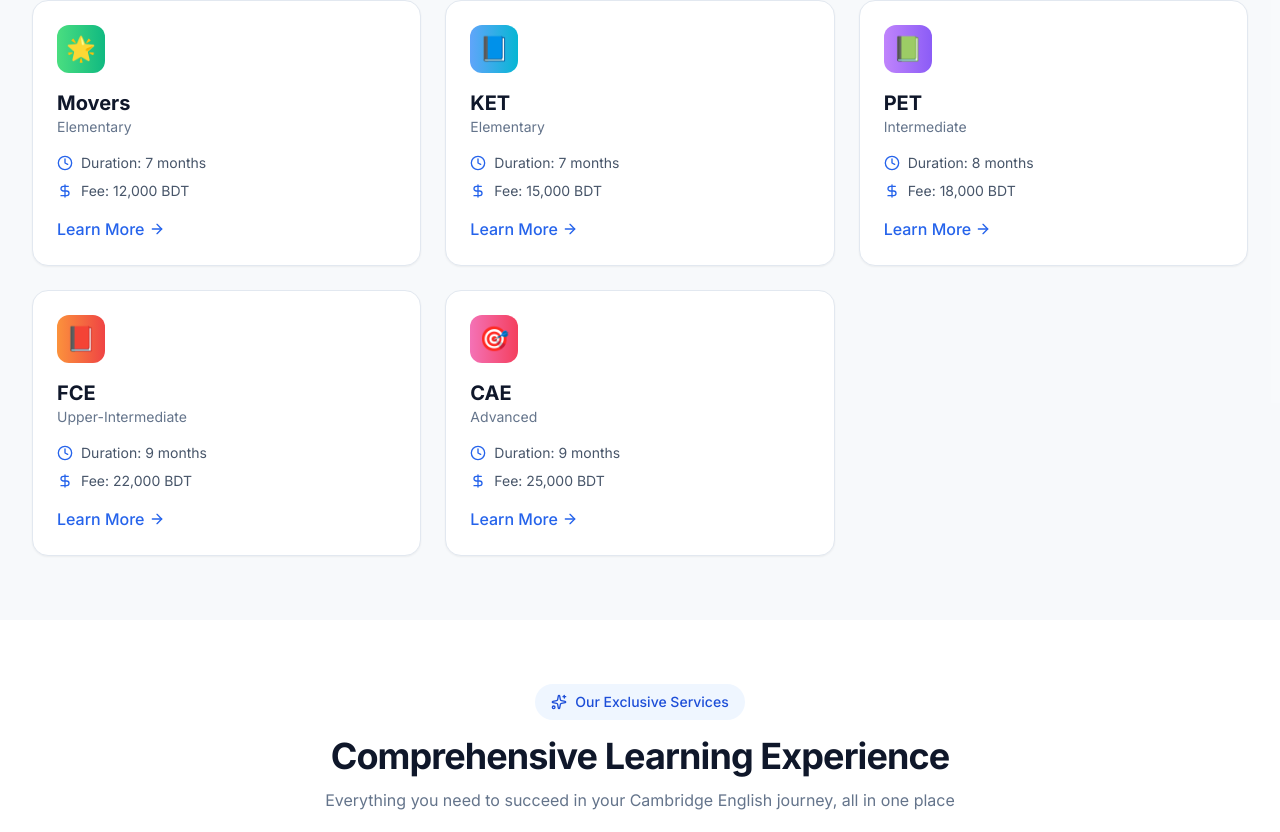
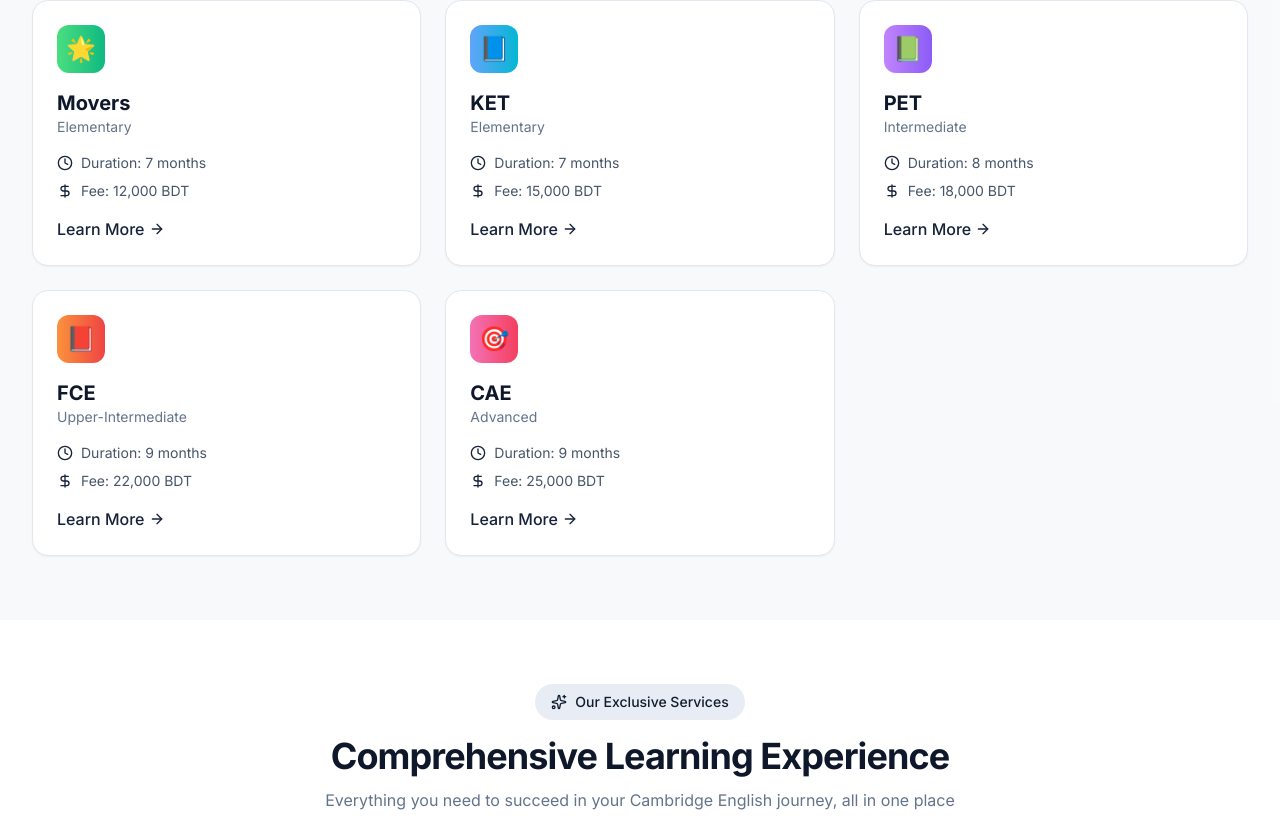
Before and after one commit to asiflimondev/beyond-the-syllabus-lms, a React (Vite) app in the folder frontend/: page / in a window 1280 px wide. Shown: the part 868-1700 px from the top of the page. Built offline with nearby package versions, Linux system fonts and the light colour scheme; no server answers.

Commit message:
color palette change

```diff
--- /dev/null
+++ b/frontend/src/hooks/useScrollAnimation.ts
@@ -0,0 +1,34 @@
+import { useEffect, useRef, useState } from 'react';
+
+export const useScrollAnimation = () => {
+  const [isVisible, setIsVisible] = useState(false);
+  const ref = useRef<HTMLDivElement>(null);
+
+  useEffect(() => {
+    const observer = new IntersectionObserver(
+      ([entry]) => {
+        if (entry.isIntersecting) {
+          setIsVisible(true);
+          observer.unobserve(entry.target);
+        }
+      },
+      {
+        threshold: 0.1,
+        rootMargin: '0px 0px -50px 0px',
+      }
+    );
+
+    const currentRef = ref.current;
+    if (currentRef) {
+      observer.observe(currentRef);
+    }
+
+    return () => {
+      if (currentRef) {
+        observer.unobserve(currentRef);
+      }
+    };
+  }, []);
+
+  return { ref, isVisible };
+};
--- a/frontend/src/index.css
+++ b/frontend/src/index.css
@@ -6,44 +6,17 @@
 
 @layer base {
   :root {
-    --primary-50: #eff6ff;
-    --primary-100: #dbeafe;
-    --primary-200: #bfdbfe;
-    --primary-300: #93c5fd;
-    --primary-400: #60a5fa;
-    --primary-500: #3b82f6;
-    --primary-600: #2563eb;
-    --primary-700: #1d4ed8;
-    --primary-800: #1e40af;
-    --primary-900: #1e3a5f;
-
-    --gray-50: #f8fafc;
-    --gray-100: #f1f5f9;
-    --gray-200: #e2e8f0;
-    --gray-300: #cbd5e1;
-    --gray-400: #94a3b8;
-    --gray-500: #64748b;
-    --gray-600: #475569;
-    --gray-700: #334155;
-    --gray-800: #1e293b;
-    --gray-900: #0f172a;
-
-    --shadow-sm: 0 1px 2px rgba(0, 0, 0, 0.05);
-    --shadow: 0 1px 3px rgba(0, 0, 0, 0.1);
-    --shadow-md: 0 4px 6px -1px rgba(0, 0, 0, 0.1);
-    --shadow-lg: 0 10px 15px -3px rgba(0, 0, 0, 0.1);
-    --shadow-xl: 0 20px 25px -5px rgba(0, 0, 0, 0.1);
-    --shadow-2xl: 0 25px 50px -12px rgba(0, 0, 0, 0.25);
-
-    --radius-sm: 0.375rem;
-    --radius: 0.5rem;
-    --radius-lg: 0.75rem;
-    --radius-xl: 1rem;
-    --radius-2xl: 1.5rem;
-
-    --transition-fast: 150ms;
-    --transition-base: 250ms;
-    --transition-slow: 350ms;
+    --primary-50: #e8edf5;
+    --primary-100: #d1dbea;
+    --primary-200: #a3b7d5;
+    --primary-300: #7593c0;
+    --primary-400: #476fab;
+    --primary-500: #1a4b96;
+    --primary-600: #152238;
+    --primary-700: #111c2d;
+    --primary-800: #0d1622;
+    --primary-900: #080f17;
+    --primary-950: #04080c;
   }
 
   * {
@@ -61,7 +34,7 @@
   }
 
   ::selection {
-    @apply bg-primary-500/20 text-primary-900;
+    @apply bg-primary-600/20 text-primary-900;
   }
 
   ::-webkit-scrollbar {
@@ -74,34 +47,36 @@
   }
 
   ::-webkit-scrollbar-thumb {
-    @apply bg-gray-300 rounded-full hover:bg-gray-400 transition-colors;
+    @apply bg-primary-400 rounded-full hover:bg-primary-500 transition-colors;
   }
 }
 
 @layer components {
-  /* ========== BUTTONS ========== */
+  /* ==========================================
+     BUTTONS
+     ========================================== */
   .btn {
-    @apply inline-flex items-center justify-center font-medium transition-all duration-200 rounded-xl focus:outline-none focus:ring-2 focus:ring-offset-2 disabled:opacity-50 disabled:cursor-not-allowed;
+    @apply inline-flex items-center justify-center font-medium transition-all duration-300 rounded-xl focus:outline-none focus:ring-2 focus:ring-offset-2 disabled:opacity-50 disabled:cursor-not-allowed;
   }
 
   .btn-primary {
-    @apply btn bg-primary-600 text-white hover:bg-primary-700 focus:ring-primary-500 shadow-sm hover:shadow-md active:scale-[0.98];
+    @apply btn px-6 py-3 bg-primary-600 text-white hover:bg-primary-700 focus:ring-primary-500 shadow-md hover:shadow-lg hover:-translate-y-0.5;
   }
 
   .btn-secondary {
-    @apply btn bg-white text-gray-700 border border-gray-300 hover:bg-gray-50 focus:ring-gray-400 shadow-sm hover:shadow-md active:scale-[0.98];
+    @apply btn px-6 py-3 bg-white text-gray-700 border border-gray-300 hover:bg-gray-50 focus:ring-gray-400 shadow-sm hover:shadow-md hover:-translate-y-0.5;
   }
 
   .btn-ghost {
-    @apply btn text-gray-600 hover:bg-gray-100 hover:text-gray-900 focus:ring-gray-400;
+    @apply btn px-4 py-2 text-gray-600 hover:bg-gray-100 hover:text-gray-900 focus:ring-gray-400;
   }
 
   .btn-danger {
-    @apply btn bg-red-600 text-white hover:bg-red-700 focus:ring-red-500 shadow-sm hover:shadow-md active:scale-[0.98];
+    @apply btn px-6 py-3 bg-red-600 text-white hover:bg-red-700 focus:ring-red-500 shadow-md hover:shadow-lg hover:-translate-y-0.5;
   }
 
   .btn-success {
-    @apply btn bg-green-600 text-white hover:bg-green-700 focus:ring-green-500 shadow-sm hover:shadow-md active:scale-[0.98];
+    @apply btn px-6 py-3 bg-green-600 text-white hover:bg-green-700 focus:ring-green-500 shadow-md hover:shadow-lg hover:-translate-y-0.5;
   }
 
   .btn-sm {
@@ -116,9 +91,11 @@
     @apply px-6 py-3 text-base;
   }
 
-  /* ========== CARDS ========== */
+  /* ==========================================
+     CARDS
+     ========================================== */
   .card {
-    @apply bg-white rounded-xl border border-gray-200 shadow-sm hover:shadow-md transition-shadow duration-200;
+    @apply bg-white rounded-2xl border border-gray-200 shadow-sm hover:shadow-md transition-all duration-300;
   }
 
   .card-header {
@@ -133,9 +110,11 @@
     @apply px-6 py-4 border-t border-gray-200 bg-gray-50/50;
   }
 
-  /* ========== INPUTS ========== */
+  /* ==========================================
+     INPUTS
+     ========================================== */
   .input {
-    @apply w-full px-4 py-2.5 bg-white border border-gray-300 rounded-xl text-gray-900 placeholder:text-gray-400 focus:outline-none focus:ring-2 focus:ring-primary-500 focus:border-transparent transition-all duration-200 disabled:bg-gray-100 disabled:cursor-not-allowed;
+    @apply w-full px-4 py-3 bg-white border border-gray-300 rounded-xl text-gray-900 placeholder:text-gray-400 focus:outline-none focus:ring-2 focus:ring-primary-500 focus:border-transparent transition-all duration-200 disabled:bg-gray-100 disabled:cursor-not-allowed;
   }
 
   .input-error {
@@ -154,7 +133,9 @@
     @apply px-5 py-3 text-base;
   }
 
-  /* ========== LABELS ========== */
+  /* ==========================================
+     LABELS
+     ========================================== */
   .label {
     @apply block text-sm font-medium text-gray-700 mb-1.5;
   }
@@ -164,7 +145,9 @@
     @apply ml-1 text-red-500;
   }
 
-  /* ========== BADGES ========== */
+  /* ==========================================
+     BADGES
+     ========================================== */
   .badge {
     @apply inline-flex items-center px-2.5 py-0.5 rounded-full text-xs font-medium;
   }
@@ -189,9 +172,11 @@
     @apply bg-gray-100 text-gray-800;
   }
 
-  /* ========== TABLES ========== */
+  /* ==========================================
+     TABLES
+     ========================================== */
   .table-container {
-    @apply overflow-x-auto rounded-xl border border-gray-200 bg-white shadow-sm;
+    @apply overflow-x-auto rounded-2xl border border-gray-200 bg-white shadow-sm;
   }
 
   .table {
@@ -214,16 +199,20 @@
     @apply px-4 py-3 text-sm text-gray-700;
   }
 
-  /* ========== STAT CARDS ========== */
+  /* ==========================================
+     STAT CARDS
+     ========================================== */
   .stat-card {
-    @apply bg-white rounded-xl border border-gray-200 p-6 shadow-sm hover:shadow-md transition-all duration-200;
+    @apply bg-white rounded-2xl border border-gray-200 p-6 shadow-sm hover:shadow-md transition-all duration-200;
   }
 
   .stat-card-icon {
     @apply w-12 h-12 rounded-xl flex items-center justify-center;
   }
 
-  /* ========== EMPTY STATES ========== */
+  /* ==========================================
+     EMPTY STATES
+     ========================================== */
   .empty-state {
     @apply flex flex-col items-center justify-center py-16 text-center;
   }
@@ -232,7 +221,9 @@
     @apply w-20 h-20 text-gray-300 mb-4;
   }
 
-  /* ========== LOADING ========== */
+  /* ==========================================
+     LOADING
+     ========================================== */
   .spinner {
     @apply inline-block animate-spin rounded-full border-2 border-current border-t-transparent;
   }
@@ -245,40 +236,20 @@
     @apply w-6 h-6 border-2;
   }
 
-  /* ✅ FIXED: Use border-[3px] instead of border-3 */
   .spinner-lg {
     @apply w-8 h-8 border-[3px];
   }
 
-  /* ========== SKELETON ========== */
-  .skeleton {
-    @apply animate-pulse bg-gray-200 rounded;
-  }
-
-  .skeleton-text {
-    @apply h-4 rounded;
-  }
-
-  .skeleton-text-sm {
-    @apply h-3 rounded;
-  }
-
-  .skeleton-text-lg {
-    @apply h-6 rounded;
-  }
-
-  .skeleton-card {
-    @apply bg-gray-100 rounded-xl p-6;
-  }
-
-  /* ========== ANIMATIONS ========== */
+  /* ==========================================
+     ANIMATIONS
+     ========================================== */
   @keyframes fadeIn {
     from { opacity: 0; }
     to { opacity: 1; }
   }
 
   @keyframes slideUp {
-    from { opacity: 0; transform: translateY(20px); }
+    from { opacity: 0; transform: translateY(40px); }
     to { opacity: 1; transform: translateY(0); }
   }
 
@@ -293,11 +264,11 @@
   }
 
   .animate-fade-in {
-    animation: fadeIn 0.3s ease-out forwards;
+    animation: fadeIn 0.6s ease-out forwards;
   }
 
   .animate-slide-up {
-    animation: slideUp 0.3s ease-out forwards;
+    animation: slideUp 0.6s ease-out forwards;
   }
 
   .animate-slide-down {
@@ -305,12 +276,28 @@
   }
 
   .animate-scale-in {
-    animation: scaleIn 0.2s ease-out forwards;
+    animation: scaleIn 0.3s ease-out forwards;
   }
 
-  /* ========== PAGE TRANSITIONS ========== */
+  /* ==========================================
+     PAGE TRANSITIONS
+     ========================================== */
   .page-enter {
-    animation: fadeIn 0.3s ease-out forwards;
+    animation: fadeIn 0.4s ease-out forwards;
+  }
+
+  /* ==========================================
+     SCROLL REVEAL
+     ========================================== */
+  .reveal {
+    opacity: 0;
+    transform: translateY(40px);
+    transition: all 0.7s cubic-bezier(0.4, 0, 0.2, 1);
+  }
+
+  .reveal.visible {
+    opacity: 1;
+    transform: translateY(0);
   }
 }
 
--- a/frontend/tailwind.config.js
+++ b/frontend/tailwind.config.js
@@ -8,16 +8,17 @@ export default {
     extend: {
       colors: {
         primary: {
-          50: '#eff6ff',
-          100: '#dbeafe',
-          200: '#bfdbfe',
-          300: '#93c5fd',
-          400: '#60a5fa',
-          500: '#3b82f6',
-          600: '#2563eb',
-          700: '#1d4ed8',
-          800: '#1e40af',
-          900: '#1e3a5f',
+          50: '#e8edf5',
+          100: '#d1dbea',
+          200: '#a3b7d5',
+          300: '#7593c0',
+          400: '#476fab',
+          500: '#1a4b96',
+          600: '#152238',  // ✅ YOUR COLOR
+          700: '#111c2d',
+          800: '#0d1622',
+          900: '#080f17',
+          950: '#04080c',
         },
         gray: {
           50: '#f8fafc',
@@ -49,11 +50,10 @@ export default {
         '3xl': '1.5rem',
       },
       animation: {
-        'fade-in': 'fadeIn 0.3s ease-out',
-        'slide-up': 'slideUp 0.3s ease-out',
-        'slide-down': 'slideDown 0.3s ease-out',
-        'scale-in': 'scaleIn 0.2s ease-out',
-        'pulse-slow': 'pulse 3s ease-in-out infinite',
+        'fade-in': 'fadeIn 0.6s ease-out forwards',
+        'slide-up': 'slideUp 0.6s ease-out forwards',
+        'slide-down': 'slideDown 0.3s ease-out forwards',
+        'scale-in': 'scaleIn 0.3s ease-out forwards',
       },
       keyframes: {
         fadeIn: {
@@ -61,7 +61,7 @@ export default {
           to: { opacity: '1' },
         },
         slideUp: {
-          from: { opacity: '0', transform: 'translateY(20px)' },
+          from: { opacity: '0', transform: 'translateY(40px)' },
           to: { opacity: '1', transform: 'translateY(0)' },
         },
         slideDown: {
```
Also changed, not shown: frontend/src/components/layout/PublicLayout.tsx (+6 -13 lines).
